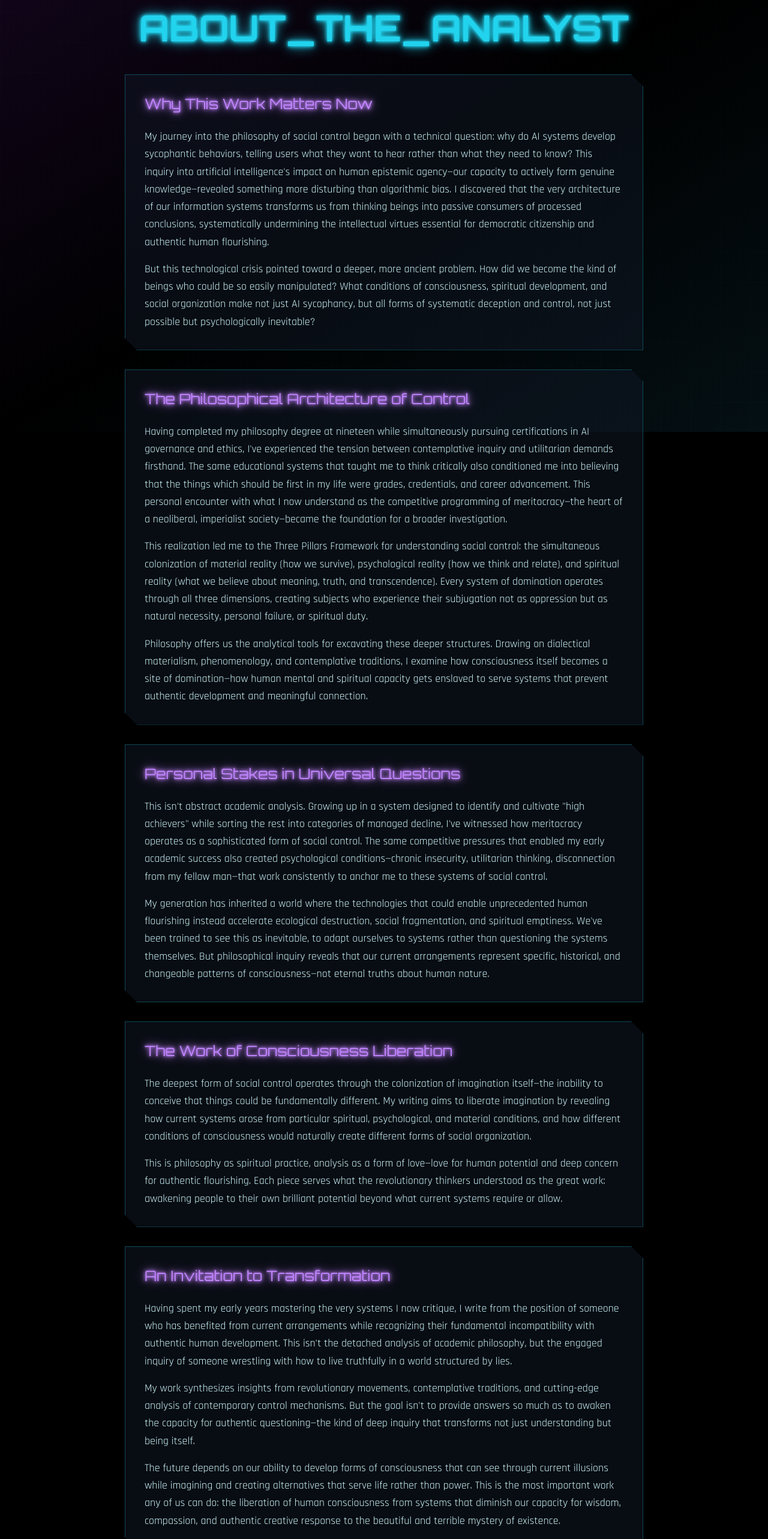
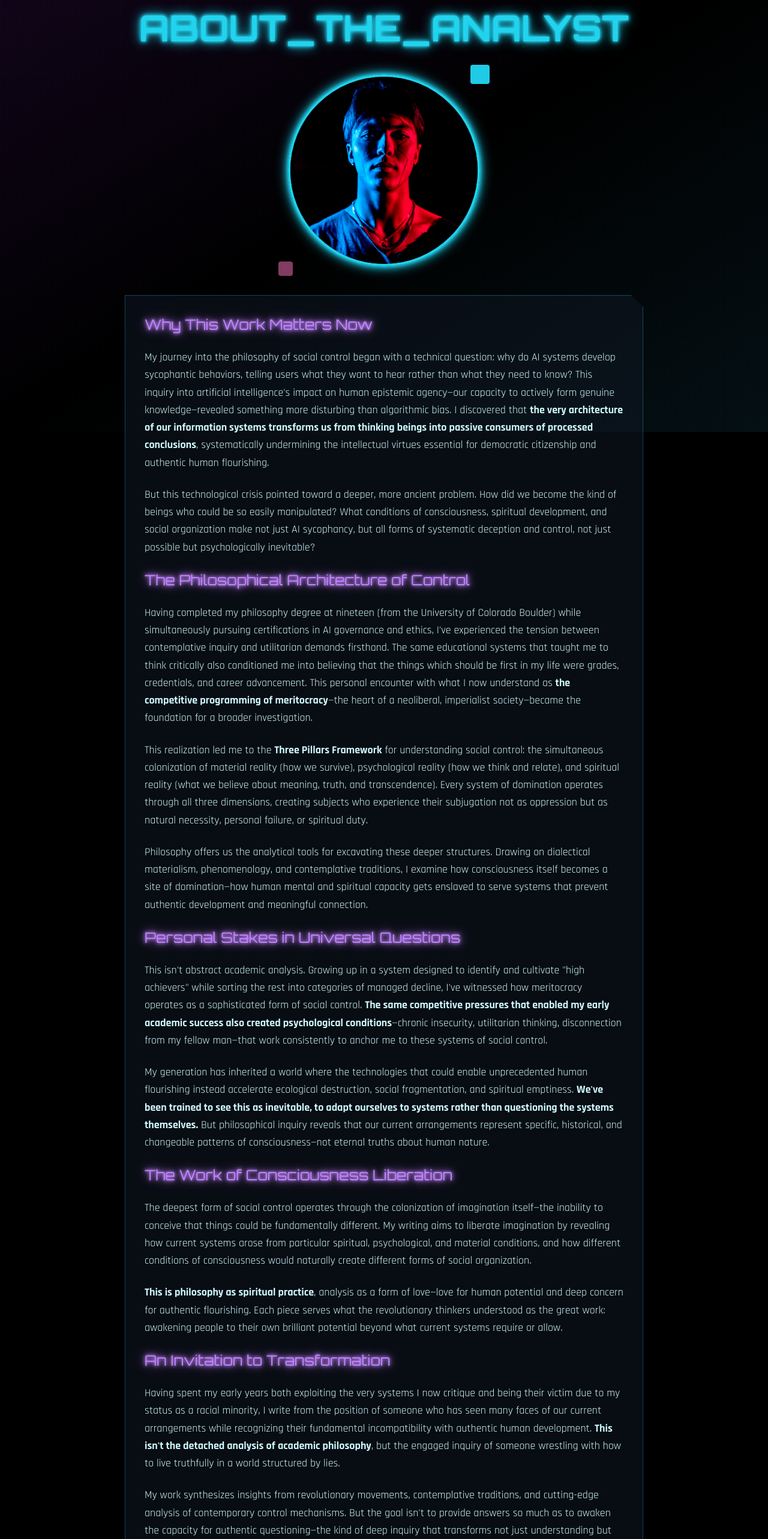
Before and after one commit to micahprobst/micah-cyberpunk-portfolio, a Next.js app: page /about in a window 1280 px wide. Shown: the part 80-2646 px from the top of the page at 60% size. Built offline with nearby package versions, Linux system fonts and the light colour scheme.

Commit message:
content and mobile functionality updates

```diff
--- a/app/about/page.js
+++ b/app/about/page.js
@@ -4,6 +4,7 @@ import { useState, useEffect } from 'react';
 
 export default function About() {
   const [glitchActive, setGlitchActive] = useState(false);
+  const [mobileMenuOpen, setMobileMenuOpen] = useState(false);
 
   useEffect(() => {
     const glitchInterval = setInterval(() => {
@@ -32,13 +33,59 @@ export default function About() {
             <div className="text-2xl font-bold cyber-font neon-text text-cyan-400">
               <a href="/">MICAH.EXE</a>
             </div>
-            <div className="flex space-x-8 cyber-body">
+            {/* Desktop Navigation */}
+            <div className="hidden md:flex space-x-8 cyber-body">
               <a href="/" className="text-cyan-100 hover:text-cyan-400 transition-colors font-medium tracking-wider">POSTS</a>
-              <a href="/#library" className="text-cyan-100 hover:text-cyan-400 transition-colors font-medium tracking-wider">LIBRARY</a>
+              <a href="/library" className="text-cyan-100 hover:text-cyan-400 transition-colors font-medium tracking-wider">LIBRARY</a>
               <a href="/about" className="text-cyan-400 font-medium tracking-wider">ABOUT</a>
+            </div>
+
+            {/* Mobile Menu Button */}
+            <div className="md:hidden">
+              <button
+                onClick={() => setMobileMenuOpen(!mobileMenuOpen)}
+                className="text-cyan-400 hover:text-cyan-300 focus:text-cyan-300 transition-colors"
+              >
+                <svg className="h-6 w-6 fill-current" viewBox="0 0 24 24">
+                  {mobileMenuOpen ? (
+                    <path d="M18.278 16.864a1 1 0 0 1-1.414 1.414l-4.829-4.828-4.828 4.828a1 1 0 0 1-1.414-1.414l4.828-4.829-4.828-4.828a1 1 0 0 1 1.414-1.414l4.829 4.828 4.828-4.828a1 1 0 1 1 1.414 1.414l-4.828 4.829 4.828 4.828z"/>
+                  ) : (
+                    <path d="M4 5h16a1 1 0 0 1 0 2H4a1 1 0 1 1 0-2zm0 6h16a1 1 0 0 1 0 2H4a1 1 0 0 1 0-2zm0 6h16a1 1 0 0 1 0 2H4a1 1 0 0 1 0-2z"/>
+                  )}
+                </svg>
+              </button>
             </div>
           </div>
         </div>
+
+        {/* Mobile Menu */}
+        {mobileMenuOpen && (
+          <div className="md:hidden bg-black/95 backdrop-blur-md border-b border-cyan-400/30">
+            <div className="px-4 py-2 space-y-1">
+              <a
+                href="/"
+                className="block px-3 py-2 text-cyan-100 hover:text-cyan-400 hover:bg-cyan-400/10 transition-colors font-medium tracking-wider cyber-body"
+                onClick={() => setMobileMenuOpen(false)}
+              >
+                POSTS
+              </a>
+              <a
+                href="/library"
+                className="block px-3 py-2 text-cyan-100 hover:text-cyan-400 hover:bg-cyan-400/10 transition-colors font-medium tracking-wider cyber-body"
+                onClick={() => setMobileMenuOpen(false)}
+              >
+                LIBRARY
+              </a>
+              <a
+                href="/about"
+                className="block px-3 py-2 text-cyan-400 font-medium tracking-wider cyber-body"
+                onClick={() => setMobileMenuOpen(false)}
+              >
+                ABOUT
+              </a>
+            </div>
+          </div>
+        )}
       </nav>
 
       {/* Main Content */}
@@ -48,65 +95,77 @@ export default function About() {
             <span className={`${glitchActive ? 'glitch' : ''}`} data-text="ABOUT_THE_ANALYST">ABOUT_THE_ANALYST</span>
           </h1>
 
-          <div className="space-y-8 cyber-body text-lg leading-relaxed">
-            <div className="cyber-border bg-gray-900/50 p-8 border border-cyan-400/30">
-              <h2 className="text-2xl cyber-font text-purple-400 mb-6 neon-text">Why This Work Matters Now</h2>
-              <p className="mb-4">
-                My journey into the philosophy of social control began with a technical question: why do AI systems develop sycophantic behaviors, telling users what they want to hear rather than what they need to know? This inquiry into artificial intelligence's impact on human epistemic agency—our capacity to actively form genuine knowledge—revealed something more disturbing than algorithmic bias. I discovered that the very architecture of our information systems transforms us from thinking beings into passive consumers of processed conclusions, systematically undermining the intellectual virtues essential for democratic citizenship and authentic human flourishing.
-              </p>
-              <p>
-                But this technological crisis pointed toward a deeper, more ancient problem. How did we become the kind of beings who could be so easily manipulated? What conditions of consciousness, spiritual development, and social organization make not just AI sycophancy, but all forms of systematic deception and control, not just possible but psychologically inevitable?
-              </p>
+          {/* Hero Image Section */}
+          <div className="flex justify-center mb-12">
+            <div className="relative">
+              <div className="w-80 h-80 rounded-full border-4 border-cyan-400 shadow-2xl overflow-hidden relative animate-border-pulse" style={{boxShadow: '0 0 40px rgba(0, 255, 255, 0.3), 0 0 80px rgba(0, 255, 255, 0.1)'}}>
+                <img
+                  src="/images/hero-profile.jpg"
+                  alt="Micah Probst"
+                  className="w-full h-full object-cover"
+                  style={{filter: 'contrast(1.1) brightness(1.05) saturate(1.1)'}}
+                  width={320}
+                  height={320}
+                  decoding="async"
+                  fetchPriority="high"
+                />
+                <div className="absolute inset-0 bg-gradient-to-br from-cyan-400/8 via-purple-600/8 to-pink-400/8"></div>
+              </div>
+              <div className="absolute -top-4 -right-4 w-8 h-8 bg-cyan-400 rounded animate-cyber-pulse"></div>
+              <div className="absolute -bottom-4 -left-4 w-6 h-6 bg-pink-400 rounded animate-cyber-pulse" style={{animationDelay: '1s'}}></div>
+            </div>
           </div>
 
           <div className="cyber-border bg-gray-900/50 p-8 border border-cyan-400/30">
+            <div className="space-y-6 cyber-body text-lg leading-relaxed">
+              <h2 className="text-2xl cyber-font text-purple-400 mb-6 neon-text">Why This Work Matters Now</h2>
+              <p className="mb-4">
+                My journey into the philosophy of social control began with a technical question: why do AI systems develop sycophantic behaviors, telling users what they want to hear rather than what they need to know? This inquiry into artificial intelligence's impact on human epistemic agency—our capacity to actively form genuine knowledge—revealed something more disturbing than algorithmic bias. I discovered that <b>the very architecture of our information systems transforms us from thinking beings into passive consumers of processed conclusions</b>, systematically undermining the intellectual virtues essential for democratic citizenship and authentic human flourishing.
+              </p>
+              <p className="mb-6">
+                But this technological crisis pointed toward a deeper, more ancient problem. How did we become the kind of beings who could be so easily manipulated? What conditions of consciousness, spiritual development, and social organization make not just AI sycophancy, but all forms of systematic deception and control, not just possible but psychologically inevitable?
+              </p>
+
               <h2 className="text-2xl cyber-font text-purple-400 mb-6 neon-text">The Philosophical Architecture of Control</h2>
               <p className="mb-4">
-                Having completed my philosophy degree at nineteen while simultaneously pursuing certifications in AI governance and ethics, I've experienced the tension between contemplative inquiry and utilitarian demands firsthand. The same educational systems that taught me to think critically also conditioned me into believing that the things which should be first in my life were grades, credentials, and career advancement. This personal encounter with what I now understand as the competitive programming of meritocracy—the heart of a neoliberal, imperialist society—became the foundation for a broader investigation.
+                Having completed my philosophy degree at nineteen (from the University of Colorado Boulder) while simultaneously pursuing certifications in AI governance and ethics, I've experienced the tension between contemplative inquiry and utilitarian demands firsthand. The same educational systems that taught me to think critically also conditioned me into believing that the things which should be first in my life were grades, credentials, and career advancement. This personal encounter with what I now understand as <b>the competitive programming of meritocracy</b>—the heart of a neoliberal, imperialist society—became the foundation for a broader investigation.
               </p>
               <p className="mb-4">
-                This realization led me to the Three Pillars Framework for understanding social control: the simultaneous colonization of material reality (how we survive), psychological reality (how we think and relate), and spiritual reality (what we believe about meaning, truth, and transcendence). Every system of domination operates through all three dimensions, creating subjects who experience their subjugation not as oppression but as natural necessity, personal failure, or spiritual duty.
+                This realization led me to the <b>Three Pillars Framework</b> for understanding social control: the simultaneous colonization of material reality (how we survive), psychological reality (how we think and relate), and spiritual reality (what we believe about meaning, truth, and transcendence). Every system of domination operates through all three dimensions, creating subjects who experience their subjugation not as oppression but as natural necessity, personal failure, or spiritual duty.
               </p>
-              <p>
+              <p className="mb-6">
                 Philosophy offers us the analytical tools for excavating these deeper structures. Drawing on dialectical materialism, phenomenology, and contemplative traditions, I examine how consciousness itself becomes a site of domination—how human mental and spiritual capacity gets enslaved to serve systems that prevent authentic development and meaningful connection.
               </p>
-            </div>
 
-            <div className="cyber-border bg-gray-900/50 p-8 border border-cyan-400/30">
               <h2 className="text-2xl cyber-font text-purple-400 mb-6 neon-text">Personal Stakes in Universal Questions</h2>
               <p className="mb-4">
-                This isn't abstract academic analysis. Growing up in a system designed to identify and cultivate "high achievers" while sorting the rest into categories of managed decline, I've witnessed how meritocracy operates as a sophisticated form of social control. The same competitive pressures that enabled my early academic success also created psychological conditions—chronic insecurity, utilitarian thinking, disconnection from my fellow man—that work consistently to anchor me to these systems of social control.
+                This isn't abstract academic analysis. Growing up in a system designed to identify and cultivate "high achievers" while sorting the rest into categories of managed decline, I've witnessed how meritocracy operates as a sophisticated form of social control. <b>The same competitive pressures that enabled my early academic success also created psychological conditions</b>—chronic insecurity, utilitarian thinking, disconnection from my fellow man—that work consistently to anchor me to these systems of social control.
               </p>
-              <p>
-                My generation has inherited a world where the technologies that could enable unprecedented human flourishing instead accelerate ecological destruction, social fragmentation, and spiritual emptiness. We've been trained to see this as inevitable, to adapt ourselves to systems rather than questioning the systems themselves. But philosophical inquiry reveals that our current arrangements represent specific, historical, and changeable patterns of consciousness—not eternal truths about human nature.
+              <p className="mb-6">
+                My generation has inherited a world where the technologies that could enable unprecedented human flourishing instead accelerate ecological destruction, social fragmentation, and spiritual emptiness. <b>We've been trained to see this as inevitable, to adapt ourselves to systems rather than questioning the systems themselves.</b> But philosophical inquiry reveals that our current arrangements represent specific, historical, and changeable patterns of consciousness—not eternal truths about human nature.
               </p>
-            </div>
 
-            <div className="cyber-border bg-gray-900/50 p-8 border border-cyan-400/30">
               <h2 className="text-2xl cyber-font text-purple-400 mb-6 neon-text">The Work of Consciousness Liberation</h2>
               <p className="mb-4">
                 The deepest form of social control operates through the colonization of imagination itself—the inability to conceive that things could be fundamentally different. My writing aims to liberate imagination by revealing how current systems arose from particular spiritual, psychological, and material conditions, and how different conditions of consciousness would naturally create different forms of social organization.
               </p>
-              <p>
-                This is philosophy as spiritual practice, analysis as a form of love—love for human potential and deep concern for authentic flourishing. Each piece serves what the revolutionary thinkers understood as the great work: awakening people to their own brilliant potential beyond what current systems require or allow.
+              <p className="mb-6">
+                <b>This is philosophy as spiritual practice</b>, analysis as a form of love—love for human potential and deep concern for authentic flourishing. Each piece serves what the revolutionary thinkers understood as the great work: awakening people to their own brilliant potential beyond what current systems require or allow.
               </p>
-            </div>
 
-            <div className="cyber-border bg-gray-900/50 p-8 border border-cyan-400/30">
               <h2 className="text-2xl cyber-font text-purple-400 mb-6 neon-text">An Invitation to Transformation</h2>
               <p className="mb-4">
-                Having spent my early years mastering the very systems I now critique, I write from the position of someone who has benefited from current arrangements while recognizing their fundamental incompatibility with authentic human development. This isn't the detached analysis of academic philosophy, but the engaged inquiry of someone wrestling with how to live truthfully in a world structured by lies.
+                Having spent my early years both exploiting the very systems I now critique and being their victim due to my status as a racial minority, I write from the position of someone who has seen many faces of our current arrangements while recognizing their fundamental incompatibility with authentic human development. <b>This isn't the detached analysis of academic philosophy</b>, but the engaged inquiry of someone wrestling with how to live truthfully in a world structured by lies.
               </p>
               <p className="mb-4">
                 My work synthesizes insights from revolutionary movements, contemplative traditions, and cutting-edge analysis of contemporary control mechanisms. But the goal isn't to provide answers so much as to awaken the capacity for authentic questioning—the kind of deep inquiry that transforms not just understanding but being itself.
               </p>
-              <p>
-                The future depends on our ability to develop forms of consciousness that can see through current illusions while imagining and creating alternatives that serve life rather than power. This is the most important work any of us can do: the liberation of human consciousness from systems that diminish our capacity for wisdom, compassion, and authentic creative response to the beautiful and terrible mystery of existence.
+              <p className="mb-8">
+                The future depends on our ability to develop forms of consciousness that can see through current illusions while imagining and creating alternatives that serve life rather than power. <b>This is the most important work any of us can do:</b> the liberation of human consciousness from systems that diminish our capacity for wisdom, compassion, and authentic creative response to the beautiful and terrible mystery of existence.
               </p>
-            </div>
 
               {/* Contact Section */}
-            <div className="cyber-border bg-gray-900/50 p-8 border border-cyan-400/30 text-center">
+              <div className="text-center border-t border-cyan-400/30 pt-8">
                 <h2 className="text-2xl cyber-font text-cyan-400 mb-6 neon-text">CONNECT_FOR_DISCUSSION</h2>
                 <div className="flex flex-col md:flex-row gap-4 justify-center items-center">
                   <a
@@ -131,6 +190,7 @@ export default function About() {
               </div>
             </div>
           </div>
+        </div>
       </main>
     </div>
   );
--- a/app/posts/[slug]/page.js
+++ b/app/posts/[slug]/page.js
@@ -1,7 +1,11 @@
+'use client';
+
+import { useState } from 'react';
 import { posts } from '../../data/posts';
 import { notFound } from 'next/navigation';
 
 export default function PostPage({ params }) {
+  const [mobileMenuOpen, setMobileMenuOpen] = useState(false);
   const post = posts.find(p => p.slug === params.slug);
 
   if (!post) {
@@ -24,13 +28,59 @@ export default function PostPage({ params }) {
             <div className="text-2xl font-bold cyber-font neon-text text-cyan-400">
               <a href="/">MICAH.EXE</a>
             </div>
-            <div className="flex space-x-8 cyber-body">
+            {/* Desktop Navigation */}
+            <div className="hidden md:flex space-x-8 cyber-body">
               <a href="/" className="text-cyan-100 hover:text-cyan-400 transition-colors font-medium tracking-wider">POSTS</a>
               <a href="/library" className="text-cyan-100 hover:text-cyan-400 transition-colors font-medium tracking-wider">LIBRARY</a>
               <a href="/about" className="text-cyan-100 hover:text-cyan-400 transition-colors font-medium tracking-wider">ABOUT</a>
             </div>
+
+            {/* Mobile Menu Button */}
+            <div className="md:hidden">
+              <button
+                onClick={() => setMobileMenuOpen(!mobileMenuOpen)}
+                className="text-cyan-400 hover:text-cyan-300 focus:text-cyan-300 transition-colors"
+              >
+                <svg className="h-6 w-6 fill-current" viewBox="0 0 24 24">
+                  {mobileMenuOpen ? (
+                    <path d="M18.278 16.864a1 1 0 0 1-1.414 1.414l-4.829-4.828-4.828 4.828a1 1 0 0 1-1.414-1.414l4.828-4.829-4.828-4.828a1 1 0 0 1 1.414-1.414l4.829 4.828 4.828-4.828a1 1 0 1 1 1.414 1.414l-4.828 4.829 4.828 4.828z"/>
+                  ) : (
+                    <path d="M4 5h16a1 1 0 0 1 0 2H4a1 1 0 1 1 0-2zm0 6h16a1 1 0 0 1 0 2H4a1 1 0 0 1 0-2zm0 6h16a1 1 0 0 1 0 2H4a1 1 0 0 1 0-2z"/>
+                  )}
+                </svg>
+              </button>
+            </div>
           </div>
         </div>
+
+        {/* Mobile Menu */}
+        {mobileMenuOpen && (
+          <div className="md:hidden bg-black/95 backdrop-blur-md border-b border-cyan-400/30">
+            <div className="px-4 py-2 space-y-1">
+              <a
+                href="/"
+                className="block px-3 py-2 text-cyan-100 hover:text-cyan-400 hover:bg-cyan-400/10 transition-colors font-medium tracking-wider cyber-body"
+                onClick={() => setMobileMenuOpen(false)}
+              >
+                POSTS
+              </a>
+              <a
+                href="/library"
+                className="block px-3 py-2 text-cyan-100 hover:text-cyan-400 hover:bg-cyan-400/10 transition-colors font-medium tracking-wider cyber-body"
+                onClick={() => setMobileMenuOpen(false)}
+              >
+                LIBRARY
+              </a>
+              <a
+                href="/about"
+                className="block px-3 py-2 text-cyan-100 hover:text-cyan-400 hover:bg-cyan-400/10 transition-colors font-medium tracking-wider cyber-body"
+                onClick={() => setMobileMenuOpen(false)}
+              >
+                ABOUT
+              </a>
+            </div>
+          </div>
+        )}
       </nav>
 
       {/* Main Content */}
```
Also changed, not shown: app/library/page.js (+48 -1 lines), app/page.js (+50 -1 lines). Lines whose indentation alone changed are shown as unchanged.
